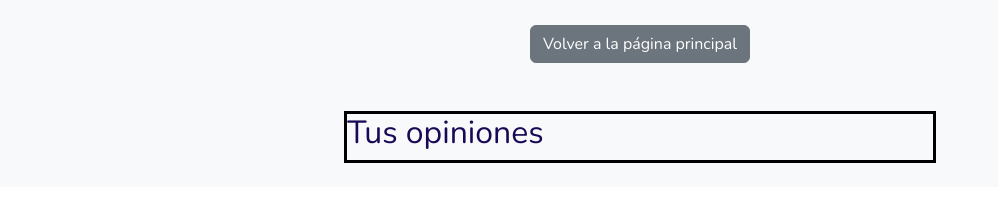
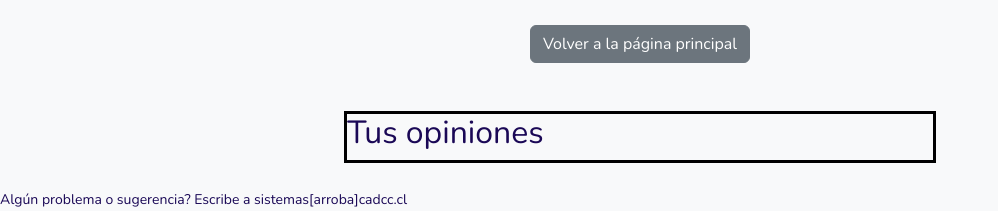
Before and after one commit to 3lue4rt/ramosDCC, a Django app: page /profile in a window 1280 px wide. Shown: the part 997-1208 px from the top of the page, without its empty margins (0-998 px from the left). Before the commit the page ends 1160 px from the top, so only its background shows below. Run offline with Django 5.2, Linux system fonts and the light colour scheme; the visitor is signed in with stand-in values (Sample User, id 1); data that the repository does not hold is empty; some libraries are stand-ins or nearby versions.

Commit message:
add suggestion/bug repot mail

```diff
--- a/ramosDcc/opinion/templates/base.html
+++ b/ramosDcc/opinion/templates/base.html
@@ -53,6 +53,9 @@
     </nav>
 
     {% block content%}{% endblock%}
+
+    <small>Algún problema o sugerencia? Escribe a sistemas[arroba]cadcc.cl</small>
+
 </body>
 
 <script src="https://cdn.jsdelivr.net/npm/bootstrap@5.3.0/dist/js/bootstrap.bundle.min.js"></script>
```
